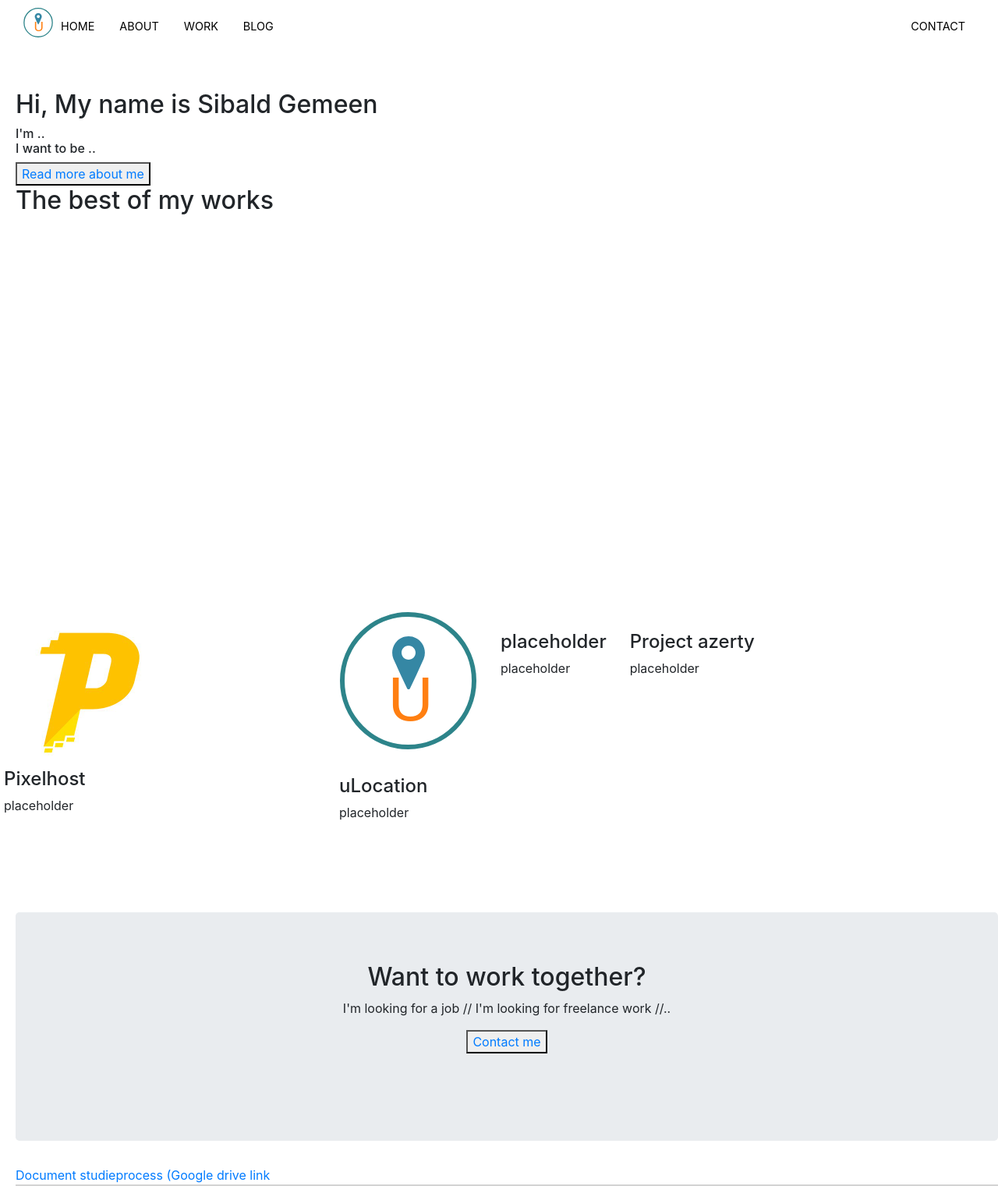
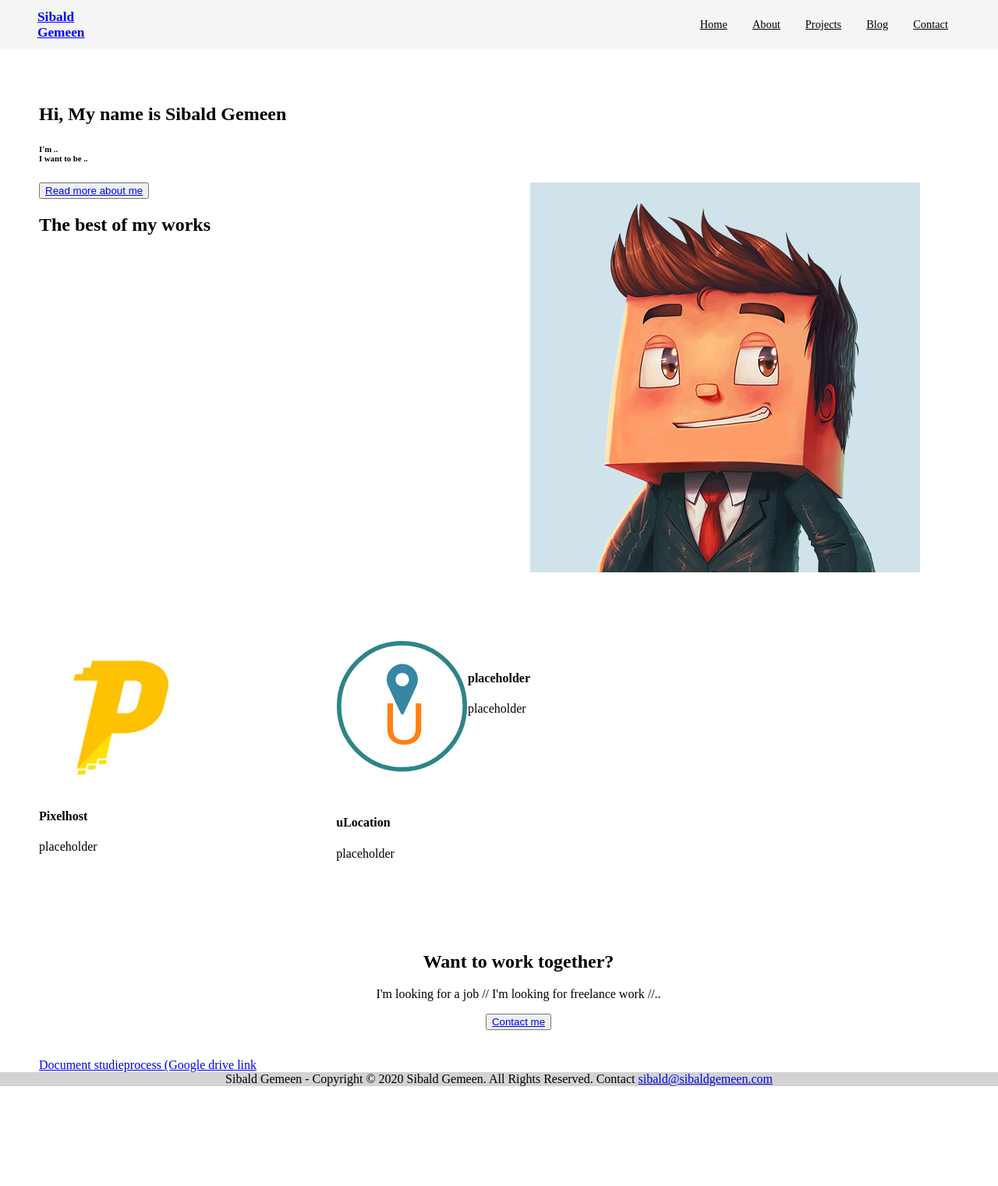
Before and after one commit to Sibald/Portfolio, a PHP site: page / in a window 1280 px wide. Shown: the top 1521 px of the page at 78% size. After the commit the page ends 1393 px from the top, so only its background shows below. Run offline with PHP 8.4, Linux system fonts and the light colour scheme; some libraries are stand-ins or nearby versions.

Commit message:
Reorganisation + contact page

```diff
--- a/assets/css/main.css
+++ b/assets/css/main.css
@@ -1,27 +1,41 @@
 /*Navbar*/
 .navbar{
-    background-color:/*#333333*/white;
-    display:flex;
+    background-color: whitesmoke;
+    display: flex;
+    flex-direction: row;
     justify-content: space-between;
     align-items: center;
-    text-transform: uppercase;
-    padding:10px;
+    padding-left: 3rem;
+    padding-right: 3rem;
+    font-size: 90%;
 }
-.nav-link-wrapper{
-    height: 1.2rem;
-    border-bottom:  1px solid transparent;
-    transition: border-bottom 0.5s;
+.navbar nav ul {
+    display: flex;
+    flex-direction: row;
+    align-items: center;
+    list-style-type: none;
+    margin: 0;
+    padding: 0;
 }
-.navbar >.left-side>div{
-    margin-right: 2rem;
-    font-size: 0.9em;
-}
-.navbar >.right-side >div{
-    margin-right: 2rem;
-    font-size: 0.9em;
-
+.navbar nav ul li{
+    padding: 1rem;
+    margin: 0;
 }
 
+.navbar nav ul li:hover{
+    border-bottom: 1px solid black;
+}
+
+.navbar nav ul li a{
+    color: inherit;
+}
+#logo h1 {
+    color: blue;
+    text-decoration: underline;
+    font-size: 120%;
+    font-weight: bold;
+    width: 100%;
+}
 .left-side{
     display:flex;
     align-items: center;
@@ -45,6 +59,12 @@
     width: 3rem;
     padding-right: 0.6rem;
 }
+body{
+    margin: 0;
+}
+main{
+    margin-left: 50px;
+}
 
 li h2{
     text-align: left;
@@ -59,9 +79,6 @@ li h2{
     float: right;
     padding-right: 100px;
 }
-.column {
-    padding-right: 30px;
-}
 footer{
 	text-align:center;
 	background-color: lightgray;
@@ -70,13 +87,22 @@ footer{
 	padding-top: 50px;
 
 }
-body{
-	padding-left: 20px;
-}
 .row{
 	padding-top: 500px;
+    display: flex;
+    justify-content: space-between;
 }
 
 .container{
     text-align: center;
 }
+table, th, td {
+    border: 1px solid black;
+}
+td{
+    padding: 1rem;
+}
+.titles
+{
+    font-weight: bolder;
+}
--- a/index.html
+++ /dev/null
@@ -1,78 +0,0 @@
-<!DOCTYPE html>
-<html>
-<head>
-    <link rel="stylesheet" href="https://stackpath.bootstrapcdn.com/bootstrap/4.5.2/css/bootstrap.min.css" integrity="sha384-JcKb8q3iqJ61gNV9KGb8thSsNjpSL0n8PARn9HuZOnIxN0hoP+VmmDGMN5t9UJ0Z" crossorigin="anonymous">
-    <link rel="stylesheet" href="assets/css/main.css">
-    <title>Home</title>
-</head>
-<body>
-<header>
-    <div class="navbar">
-        <div class="left-side">
-            <img id="logo" src="/assets/images/Ulocation-svg.svg" alt="Ulocation logo">
-            <div class="nav-link-wrapper">
-                <a href="#">Home</a>
-            </div>
-            <div class="nav-link-wrapper">
-                <a href="#">About</a>
-            </div>
-            <div class="nav-link-wrapper">
-                <a href="#">Work</a>
-            </div>
-            <div class="nav-link-wrapper">
-                <a href="#">Blog</a>
-            </div>
-        </div>
-        <div class="right-side">
-            <div class="nav-link-wrapper">
-                <a id="contact" href="#">Contact</a>
-            </div>
-        </div>
-    </div>
-</header>
-<main>
-    <div id="intro">
-        <h2>Hi, My name is Sibald Gemeen</h2>
-        <h6>I'm ..<br>
-        I want to be ..</h6>
-        <button id="readmore"><a href="about.html">Read more about me</a></button>
-        <img id="header" src="https://via.placeholder.com/500" alt="">
-    </div>
-
-
-<h2>The best of my works</h2>
-<div class="row">
-    <div class="column">
-        <img src="assets/images/pixelhost.jpg" alt="Company logo Pixelhost" style="width:50%">
-        <h4>Pixelhost</h4>
-        <p>placeholder</p>
-    </div>
-    <div class="column">
-        <img src="assets/images/Ulocation-svg.svg" alt="Company logo uLocation" style="width:100%">
-        <h4>uLocation</h4>
-        <p>placeholder</p>
-    </div>
-    <div class="column">
-        <img src="https://via.placeholder.com/100" alt="" style="width:100%">
-        <h4>placeholder</h4>
-        <p>placeholder</p>
-    </div>
-    <div class="column">
-        <img src="https://via.placeholder.com/100" alt="" style="width:100%">
-        <h4>Project azerty</h4>
-        <p>placeholder</p>
-    </div>
-</div>
-<div class="jumbotron" style="margin-top: 100px">
-    <div class="container">
-        <h2>Want to work together?</h2>
-<p>I'm looking for a job // I'm looking for freelance work //..</p>
-<button><a href="contact.html">Contact me</a></button>
-        <br><br><br>
-    </div>
-</div>
-<a href="https://docs.google.com/document/d/1kX8Xjdk6s97t2hq7HDbT4DhA4R3qXbzl_NJd0EcYb_c/edit?usp=sharing">Document studieprocess (Google drive link</a>
-</main>
-<footer>Sibald Gemeen - Copyright © 2020 Sibald Gemeen. All Rights Reserved. Contact <a href="mailto:sibald@sibaldgemeen.com">sibald@sibaldgemeen.com</a></footer>
-</body>
-</html>
--- /dev/null
+++ b/index.php
@@ -0,0 +1,51 @@
+<!DOCTYPE html>
+<html>
+<head>
+    <link rel="stylesheet" href="assets/css/main.css">
+    <title>Home</title>
+</head>
+<body>
+<header>
+    <?php include 'navbar.php' ?>
+</header>
+<main>
+    <div id="intro">
+        <h2>Hi, My name is Sibald Gemeen</h2>
+        <h6>I'm ..<br>
+        I want to be ..</h6>
+        <button id="readmore"><a href="about.php">Read more about me</a></button>
+        <img id="header" src="assets/images/logo.png" alt="">
+
+
+
+<h2>The best of my works</h2>
+<div class="row">
+    <div class="column">
+        <img src="assets/images/pixelhost.jpg" alt="Company logo Pixelhost" style="width:50%">
+        <h4>Pixelhost</h4>
+        <p>placeholder</p>
+    </div>
+    <div class="column">
+        <img src="assets/images/Ulocation-svg.svg" alt="Company logo uLocation" style="width:100%">
+        <h4>uLocation</h4>
+        <p>placeholder</p>
+    </div>
+    <div class="column">
+        <img src="https://via.placeholder.com/100" alt="" style="width:100%">
+        <h4>placeholder</h4>
+        <p>placeholder</p>
+    </div>
+</div>
+<div class="jumbotron" style="margin-top: 100px">
+    <div class="container">
+        <h2>Want to work together?</h2>
+<p>I'm looking for a job // I'm looking for freelance work //..</p>
+<button><a href="contact.html">Contact me</a></button>
+        <br><br><br>
+    </div>
+</div>
+<a href="https://docs.google.com/document/d/1kX8Xjdk6s97t2hq7HDbT4DhA4R3qXbzl_NJd0EcYb_c/edit?usp=sharing">Document studieprocess (Google drive link</a>
+</main>
+<footer>Sibald Gemeen - Copyright © 2020 Sibald Gemeen. All Rights Reserved. Contact <a href="mailto:sibald@sibaldgemeen.com">sibald@sibaldgemeen.com</a></footer>
+</body>
+</html>
--- /dev/null
+++ b/navbar.php
@@ -0,0 +1,14 @@
+<div class="navbar">
+    <a href="index.php" id="logo">
+        <h1>Sibald Gemeen</h1>
+    </a>
+    <nav>
+        <ul>
+            <li><a href="index.php">Home</a></li>
+            <li><a href="about.php">About</a></li>
+            <li><a href="projects.php">Projects</a></li>
+            <li><a href="blog.php">Blog</a></li>
+            <li><a href="contact.php">Contact</a></li>
+        </ul>
+    </nav>
+</div>
```
Also changed, not shown: about.html (deleted, +0 -29 lines), about.php (added, +45 -0 lines), blog.php (added, +21 -0 lines), contact.html (+16 -2 lines), contact.php (added, +153 -0 lines), messages.php (added, +42 -0 lines), work.html (deleted, +0 -47 lines), work.php (added, +60 -0 lines), assets/images/logo.png (added), blog.html (added).
